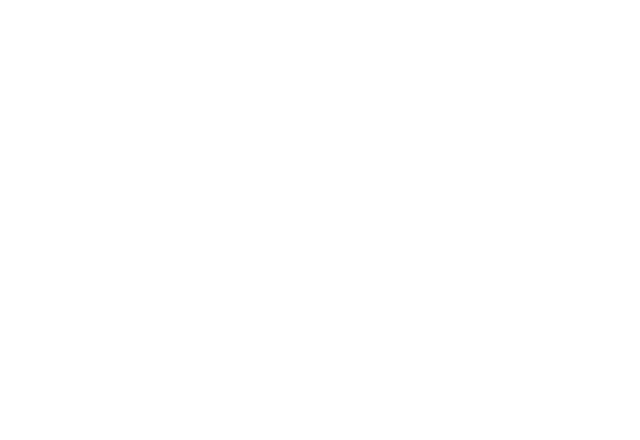
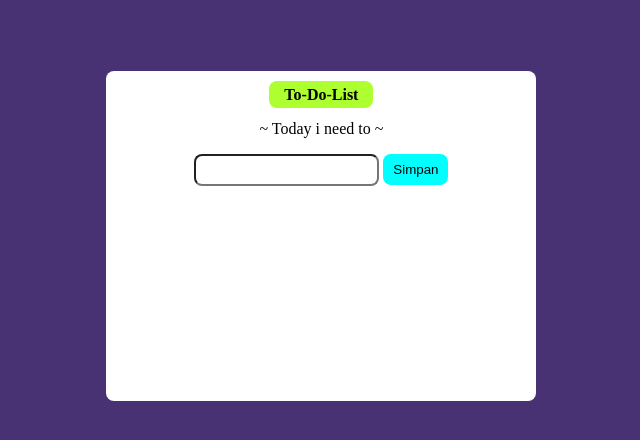
Before and after one commit to dts-kominfo-rea4b/challenge-dom-dkhoirs, a website: page index.html in a window 1280 px wide. Shown: the whole page, without its empty margins (344-984 px from the left). Drawn offline with Linux system fonts and the light colour scheme.

Commit message:
challenge dom M Khoiruddin

```diff
--- /dev/null
+++ b/index.css
@@ -0,0 +1,35 @@
+body{
+    background-color: rgb(73, 50, 116);
+    position: relative;
+}
+#app{
+    background-color: white;
+    border-radius: 8px;
+    width: 400px;
+    min-height: 300px;
+    text-align: center;
+    padding: 15px;
+    position: absolute;
+    margin-top:5%;
+    margin-left: 35%;
+}
+#app #todo-title{
+    background-color: greenyellow;
+    padding: 5px 15px;
+    border-radius: 8px;
+    font-weight: bold;
+}
+#app #todo-input{
+    border-radius: 8px;
+    line-height: 26px;
+    height: 26px;
+}
+#app #todo-submit{
+    padding: 8px 10px;
+    border: none;
+    background-color: aqua;
+    border-radius: 8px;
+}
+#app #todo-output{
+    text-align: left;
+}
--- a/index.html
+++ b/index.html
@@ -4,32 +4,48 @@
     <meta charset="UTF-8" />
     <meta http-equiv="X-UA-Compatible" content="IE=edge" />
     <meta name="viewport" content="width=device-width, initial-scale=1.0" />
+    <link rel="stylesheet" href="index.css">
     <title>Challenge - DOM</title>
+
   </head>
   <body>
     <div id="app">
       <!-- TODO: Buatlah sebuah header dengan id todo-title -->
+      <label id="todo-title">To-Do-List</label>
       <!-- TODO: Buatlah sebuah subtitle dengan id todo-subtitle -->
-
+      <p id="todo-subtitle">~ Today i need to ~</p>
       <!-- Section: input -->
       <!-- TODO: Buatlah sebuah input bertipe text dengan id todo-input -->
+      <input type="text" id="todo-input">
       <!-- TODO: Buatlah sebuah button dengan id todo-submit -->
-
+      <button id="todo-submit">Simpan</button>
       <!-- Section output -->
       <!-- TODO: Buatlah sebuah <ul> dengan id todo-output -->
+        <ul id="todo-output"></ul>
     </div>
 
     <!-- ! Untuk tantangan ini, script jangan diubah ke external js yah ! -->
     <script>
       // TODO: Deklarasi variable sesuai dengan kebutuhan di sini
-      let button;
-      let input;
-      let output;
+      let button=document.querySelector("#todo-submit");
+      let input=document.querySelector("#todo-input");
+      let output=document.querySelector("#todo-output");
 
       // TODO: Buatlah sebuah fungsi dengan nama fnClickHandler
+      button.addEventListener('click',fnClickHandler);
+      input.addEventListener('keypress', function (e) {
+    if (e.key === 'Enter') {
+      fnClickHandler();
+    }
+});
       // Fungsi yang digunakan untuk menambahkan tulisan
       // Jangan ubah cara deklarasi fungsinya, cukup isi saja
-      function fnClickHandler(toDoItem) {}
+      function fnClickHandler(toDoItem) {
+        let li=document.createElement("li");
+        li.innerText=input.value;
+        output.append(li);
+        input.value="";
+      }
 
       // TODO: register event onclick / addEventListener untuk button
       // akan menjalankan fungsi fnClickHandler
```
